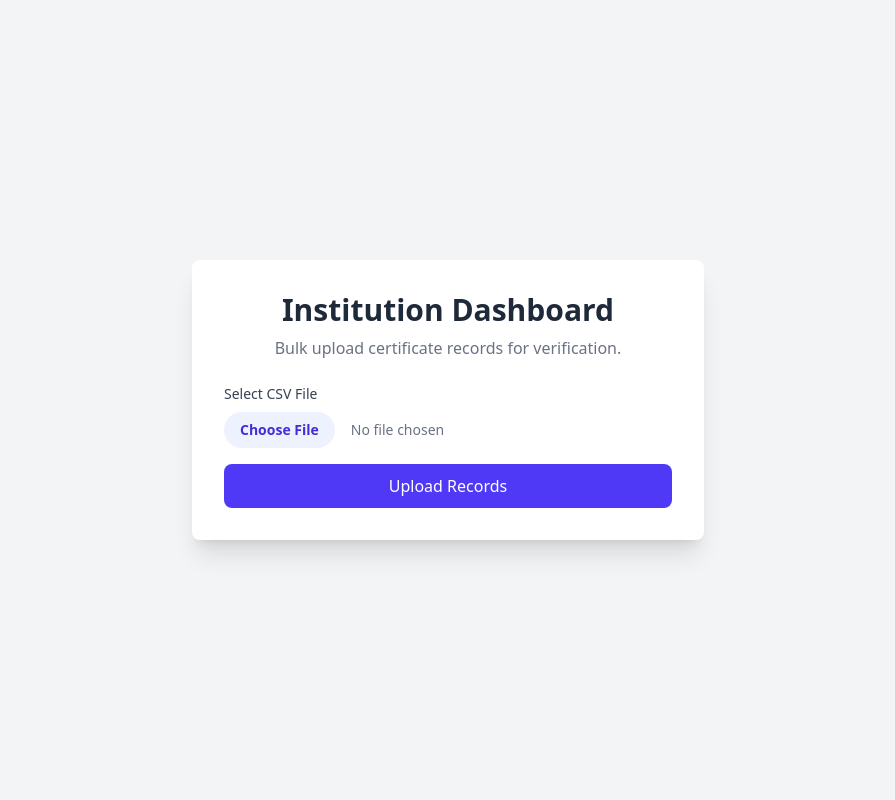
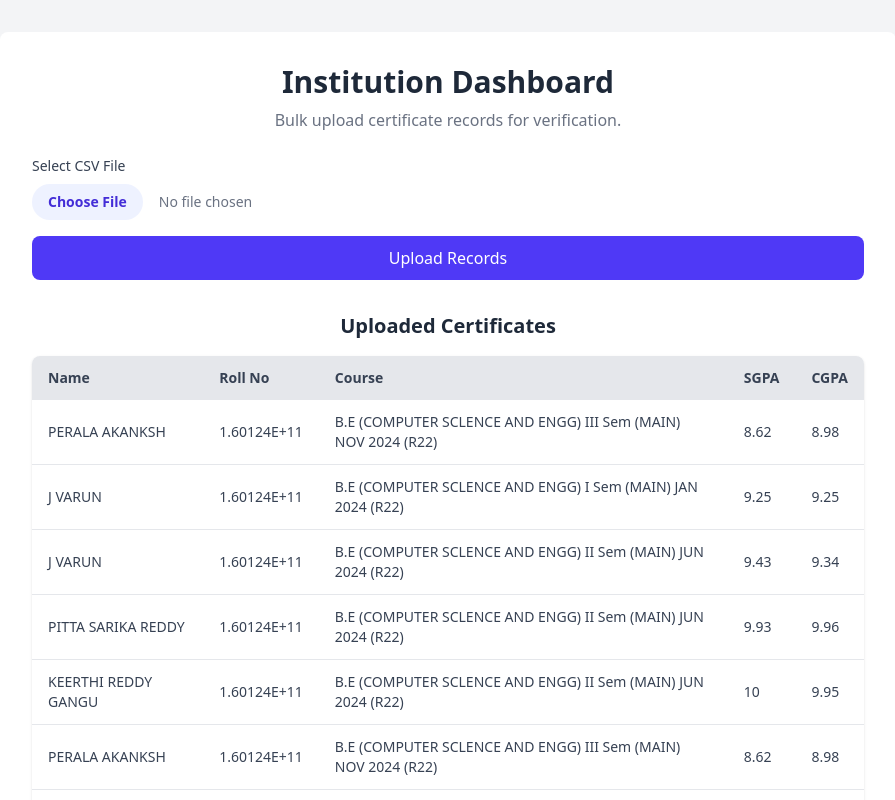
Before and after one commit to akankshperala/authenticity-validator-, a Next.js app: page /institution-dashboard in a window 1280 px wide. Shown: the top 800 px of the page, without its empty margins (192-1087 px from the left). Built offline with nearby package versions, Linux system fonts and the light colour scheme.

Commit message:
dashboard commit

```diff
--- /dev/null
+++ b/app/api/certificates/route.js
@@ -0,0 +1,14 @@
+// app/api/certificates/route.js
+
+import { NextResponse } from 'next/server';
+import certificates from '@/certificates.json';
+
+export async function GET() {
+  try {
+    // Return a JSON response with the certificates
+    return NextResponse.json({ certificates: certificates.certificates });
+  } catch (error) {
+    console.error("Error fetching certificates:", error);
+    return NextResponse.json({ error: "Failed to load certificates." }, { status: 500 });
+  }
+}
--- a/app/institution-dashboard/page.js
+++ b/app/institution-dashboard/page.js
@@ -1,10 +1,33 @@
 "use client";
-import { useState } from "react";
+import { useState, useEffect } from "react";
 
 export default function InstitutionDashboardPage() {
   const [file, setFile] = useState(null);
   const [message, setMessage] = useState("");
   const [isLoading, setIsLoading] = useState(false);
+  const [certificates, setCertificates] = useState([]);
+
+  // Fetch all certificates from the backend
+  const fetchCertificates = async () => {
+    try {
+      const res = await fetch("/api/certificates"); // Assuming a new endpoint for fetching
+      if (!res.ok) {
+        throw new Error("Failed to fetch certificates.");
+      }
+      const data = await res.json();
+      console.log(data.certificates.certificates);
+
+      setCertificates(data.certificates);
+    } catch (error) {
+      console.error("Fetch error:", error);
+      setMessage(`Error: ${error.message}`);
+    }
+  };
+
+  // Fetch data on initial component load
+  useEffect(() => {
+    fetchCertificates();
+  }, []);
 
   const handleFileChange = (e) => {
     setFile(e.target.files[0]);
@@ -39,6 +62,9 @@ export default function InstitutionDashboardPage() {
       setFile(null);
       e.target.reset();
 
+      // Refresh the table with the new data
+      await fetchCertificates();
+
     } catch (error) {
       setMessage(`Error: ${error.message}`);
     } finally {
@@ -47,8 +73,8 @@ export default function InstitutionDashboardPage() {
   };
 
   return (
-    <div className="flex justify-center items-center min-h-screen bg-gray-100">
-      <div className="bg-white shadow-xl p-8 rounded-lg w-full max-w-lg space-y-6">
+    <div className="flex justify-center items-center min-h-screen bg-gray-100 p-8">
+      <div className="bg-white shadow-xl p-8 rounded-lg w-full max-w-4xl space-y-6">
         <div className="text-center">
             <h2 className="text-3xl font-bold text-gray-800">
               Institution Dashboard
@@ -90,6 +116,38 @@ export default function InstitutionDashboardPage() {
             {message}
           </p>
         )}
+
+        {certificates.length > 0 && (
+          <div className="mt-8">
+              <h3 className="text-xl font-bold text-gray-800 mb-4 text-center">
+                  Uploaded Certificates
+              </h3>
+              <div className="overflow-x-auto rounded-lg shadow-sm">
+                  <table className="min-w-full bg-white border-collapse">
+                      <thead className="bg-gray-200">
+                          <tr>
+                              <th className="py-3 px-4 text-left text-sm font-semibold text-gray-700">Name</th>
+                              <th className="py-3 px-4 text-left text-sm font-semibold text-gray-700">Roll No</th>
+                              <th className="py-3 px-4 text-left text-sm font-semibold text-gray-700">Course</th>
+                              <th className="py-3 px-4 text-left text-sm font-semibold text-gray-700">SGPA</th>
+                              <th className="py-3 px-4 text-left text-sm font-semibold text-gray-700">CGPA</th>
+                          </tr>
+                      </thead>
+                      <tbody className="divide-y divide-gray-200">
+                          {certificates.map((cert, index) => (
+                              <tr key={index}>
+                                  <td className="py-3 px-4 text-sm text-gray-700">{cert.name}</td>
+                                  <td className="py-3 px-4 text-sm text-gray-700">{cert.rollNo}</td>
+                                  <td className="py-3 px-4 text-sm text-gray-700">{cert.course}</td>
+                                  <td className="py-3 px-4 text-sm text-gray-700">{cert.sgpa}</td>
+                                  <td className="py-3 px-4 text-sm text-gray-700">{cert.cgpa}</td>
+                              </tr>
+                          ))}
+                      </tbody>
+                  </table>
+              </div>
+          </div>
+        )}
       </div>
     </div>
   );
--- a/certificates.json
+++ b/certificates.json
@@ -1,5 +1,95 @@
 {
   "certificates": [
+    {
+      "id": "CB 88831",
+      "rollNo": "1.60124E+11",
+      "name": "PERALA AKANKSH",
+      "course": "B.E (COMPUTER SCLENCE AND ENGG) III Sem (MAIN) NOV 2024 (R22)",
+      "sgpa": "8.62",
+      "cgpa": "8.98",
+      "result": "PASS"
+    },
+    {
+      "id": "CB 72424",
+      "rollNo": "1.60124E+11",
+      "name": "J VARUN",
+      "course": "B.E (COMPUTER SCLENCE AND ENGG) I Sem (MAIN) JAN 2024 (R22)",
+      "sgpa": "9.25",
+      "cgpa": "9.25",
+      "result": "PASS"
+    },
+    {
+      "id": "CB 81942",
+      "rollNo": "1.60124E+11",
+      "name": "J VARUN",
+      "course": "B.E (COMPUTER SCLENCE AND ENGG) II Sem (MAIN) JUN 2024 (R22)",
+      "sgpa": "9.43",
+      "cgpa": "9.34",
+      "result": "PASS"
+    },
+    {
+      "id": "CB 81921",
+      "rollNo": "1.60124E+11",
+      "name": "PITTA SARIKA REDDY",
+      "course": "B.E (COMPUTER SCLENCE AND ENGG) II Sem (MAIN) JUN 2024 (R22)",
+      "sgpa": "9.93",
+      "cgpa": "9.96",
+      "result": "PASS"
+    },
+    {
+      "id": "CB 81915",
+      "rollNo": "1.60124E+11",
+      "name": "KEERTHI REDDY GANGU",
+      "course": "B.E (COMPUTER SCLENCE AND ENGG) II Sem (MAIN) JUN 2024 (R22)",
+      "sgpa": "10",
+      "cgpa": "9.95",
+      "result": "PASS"
+    },
+    {
+      "id": "CB 88831",
+      "rollNo": "1.60124E+11",
+      "name": "PERALA AKANKSH",
+      "course": "B.E (COMPUTER SCLENCE AND ENGG) III Sem (MAIN) NOV 2024 (R22)",
+      "sgpa": "8.62",
+      "cgpa": "8.98",
+      "result": "PASS"
+    },
+    {
+      "id": "CB 72424",
+      "rollNo": "1.60124E+11",
+      "name": "J VARUN",
+      "course": "B.E (COMPUTER SCLENCE AND ENGG) I Sem (MAIN) JAN 2024 (R22)",
+      "sgpa": "9.25",
+      "cgpa": "9.25",
+      "result": "PASS"
+    },
+    {
+      "id": "CB 81942",
+      "rollNo": "1.60124E+11",
+      "name": "J VARUN",
+      "course": "B.E (COMPUTER SCLENCE AND ENGG) II Sem (MAIN) JUN 2024 (R22)",
+      "sgpa": "9.43",
+      "cgpa": "9.34",
+      "result": "PASS"
+    },
+    {
+      "id": "CB 81921",
+      "rollNo": "1.60124E+11",
+      "name": "PITTA SARIKA REDDY",
+      "course": "B.E (COMPUTER SCLENCE AND ENGG) II Sem (MAIN) JUN 2024 (R22)",
+      "sgpa": "9.93",
+      "cgpa": "9.96",
+      "result": "PASS"
+    },
+    {
+      "id": "CB 81915",
+      "rollNo": "1.60124E+11",
+      "name": "KEERTHI REDDY GANGU",
+      "course": "B.E (COMPUTER SCLENCE AND ENGG) II Sem (MAIN) JUN 2024 (R22)",
+      "sgpa": "10",
+      "cgpa": "9.95",
+      "result": "PASS"
+    },
     {
       "id": "CB 88831",
       "rollNo": "1.60124E+11",
--- a/users.json
+++ b/users.json
@@ -19,6 +19,23 @@
       "username": "keerthi",
       "password": "$2b$10$EGzJ8qdvPiDN7bVQBT4ES..oug4HYyLhv3nM6lxtVKIa12EYESExK",
       "role": "institution_admin"
+    },
+    {
+      "username": "varunjoshi",
+      "password": "varunjoshi",
+      "role": "user"
+    },
+    {
+      "username": "12345678",
+      "password": "$2b$10$hlVo3OpeJ5qvz6tKNkWah.7ZW427EYgPZNQMKdCQ5iQhs9JMSHSwG",
+      "role": "user",
+      "university": null
+    },
+    {
+      "username": "123456",
+      "password": "$2b$10$PtJrJz5T/Xx8yb5S38HOYus4HS9rsDRs/MK4FJ7ppAINgKlFPIgee",
+      "role": "user",
+      "university": null
     }
   ]
 }
```
